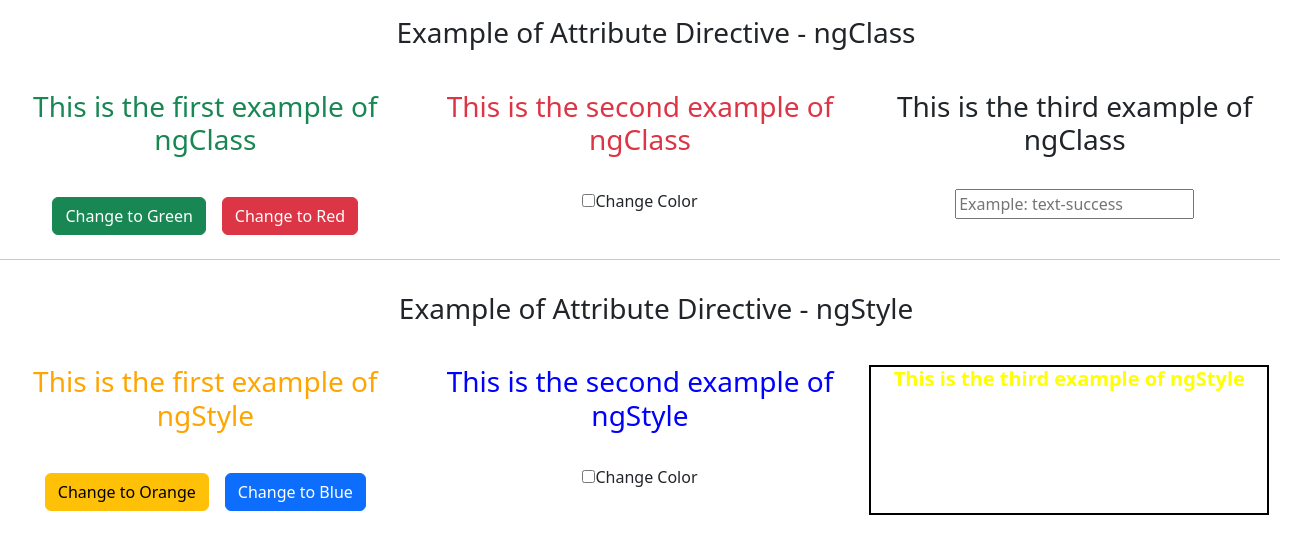
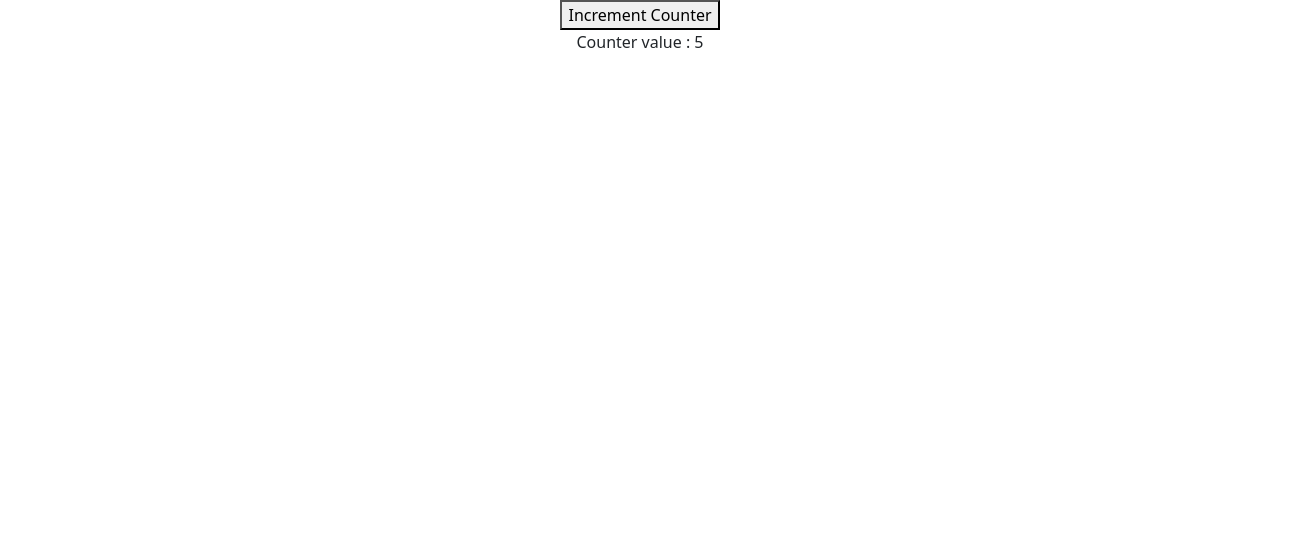
Before and after one commit to kskannandotwin/f-and-d, an Angular app: page / in a window 1280 px wide. Shown: the top 554 px of the page, 1308 px wide, since content can reach past the window. Built offline with nearby package versions, Linux system fonts and the light colour scheme.

Commit message:
24.05.2025
completed

```diff
--- a/src/app/app.component.html
+++ b/src/app/app.component.html
@@ -1,4 +1,5 @@
-<app-attribute-directives></app-attribute-directives>
+<app-signals></app-signals>
+<!-- <app-attribute-directives></app-attribute-directives> -->
 <!-- <app-structural-directive-ngswitch-vs-switch></app-structural-directive-ngswitch-vs-switch> -->
 <!-- <app-structural-directive-ngfor-vs-for></app-structural-directive-ngfor-vs-for> -->
 <!-- <app-structural-directive-ngif-vs-if></app-structural-directive-ngif-vs-if> -->
--- a/src/app/app.component.ts
+++ b/src/app/app.component.ts
@@ -7,12 +7,14 @@ import { StructuralDirectiveNgifVsIfComponent } from './structural-directive-ngi
 import { StructuralDirectiveNgforVsForComponent } from './structural-directive-ngfor-vs-for/structural-directive-ngfor-vs-for.component';
 import { StructuralDirectiveNgswitchVsSwitchComponent } from './structural-directive-ngswitch-vs-switch/structural-directive-ngswitch-vs-switch.component';
 import { AttributeDirectivesComponent } from './attribute-directives/attribute-directives.component';
+import { SignalsComponent } from './signals/signals.component';
 
 @Component({
   selector: 'app-root',
   imports: [
     RouterOutlet,
-    AttributeDirectivesComponent,
+    SignalsComponent,
+    // AttributeDirectivesComponent,
     // DirectivesComponent,
     // UserComponent,
     // DataBindingComponent,
--- /dev/null
+++ b/src/app/signals/signals.component.html
@@ -0,0 +1,5 @@
+<div align="center">
+    <button (click)="onIncrement()">Increment Counter</button>
+     <!-- <p>Counter value : {{ normalCounter }}</p> -->
+    <p>Counter value : {{ counter() }}</p>
+</div>
--- /dev/null
+++ b/src/app/signals/signals.component.ts
@@ -0,0 +1,36 @@
+import { ChangeDetectionStrategy, Component, effect, signal, WritableSignal } from '@angular/core';
+
+@Component({
+  selector: 'app-signals',
+  imports: [],
+  templateUrl: './signals.component.html',
+  styleUrl: './signals.component.scss',
+  changeDetection: ChangeDetectionStrategy.OnPush,
+})
+export class SignalsComponent {
+  // count = 0; // normal variable
+  normalCounter = 0; // normal variable
+  counter = signal(0); // signal variable
+  // counter: WritableSignal<number> = signal(0);
+
+  constructor() {
+    this.counter.set(5); // Initialize the signal
+    // setTimeout(() => {
+    //   // this.normalCounter = 50;
+    //   this.counter.set(30); // Update the signal after 2 seconds
+    //   console.log('Counter value => ', this.counter());
+    // }, 5000);
+
+    effect(() => {
+      console.log('The value of couner is => ' +   this.counter());
+    });
+    // effect(() => {
+    //   console.log('Normal Counter value => ', this.normalCounter);
+    // });
+  }
+
+  onIncrement() {
+    // this.count++; // normal variable increment
+    this.counter.update(initValue => initValue + 1); // signal variable increment
+  }
+}
```
Also changed, not shown: src/app/signals/signals.component.scss (added), 1 other file (tests, documents, lock files or other folders).
